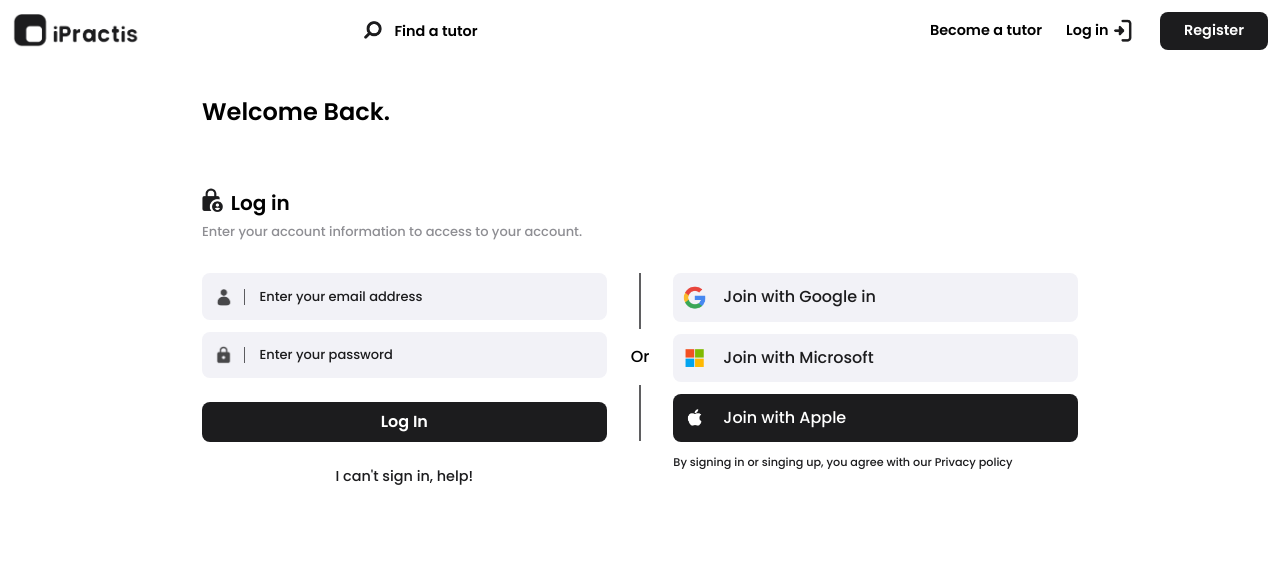
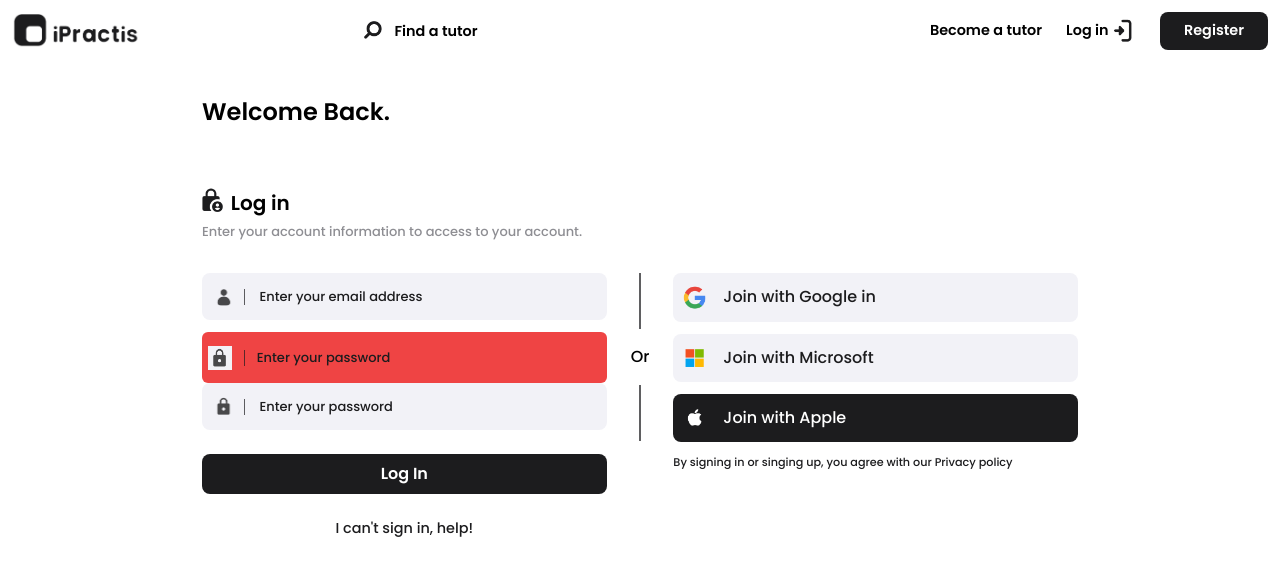
Before and after one commit to JoshuaDeveloper25/client-sayence-fiverr, a Next.js app: page /login in a window 1280 px wide. Shown: the top 576 px of the page. Built offline with nearby package versions, Linux system fonts and the light colour scheme.

Commit message:
Validando inputs

```diff
--- a/app/(public)/login/page.js
+++ b/app/(public)/login/page.js
@@ -1,3 +1,4 @@
+import BtnFormStatus from "@/app/components/BtnFormStatus";
 import microsoft from "../../assets/icons/microsoft.png";
 import lockUser from "../../assets/icons/lock-user.png";
 import google from "../../assets/icons/google.png";
@@ -6,7 +7,7 @@
 import lock from "../../assets/icons/lock.png";
 import user from "../../assets/icons/user.png";
 import Image from "next/image";
-import BtnFormStatus from "@/app/components/BtnFormStatus";
+import { Input } from "@/app/components/InputUtilities";
 
 export default function LogIn() {
   return (
@@ -41,6 +42,8 @@
                 required
               />
             </div>
+
+            <Input imgPath={lock} />
 
             <div className="flex items-center gap-2 rounded-lg py-3 px-2.5 bg-[#F2F2F7] mb-6">
               <Image alt="Lock Image" className="w-6" src={lock} />
--- /dev/null
+++ b/app/components/InputUtilities.jsx
@@ -0,0 +1,21 @@
+import Image from "next/image";
+
+export const Input = ({ inputProp, imgPath }) => {
+  return (
+    <label className="flex rounded-md overflow-hidden has-[input:invalid]:bg-red-500 bg-[#F2F2F7]">
+      {imgPath && (
+        <div className="flex items-center gap-3 px-1.5">
+          <Image alt="Lock Image" className="w-6 h-6" src={imgPath} />{" "}
+          <div className="flex-1 h-4 w-1.5 bg-[#1C1C1E]/70"></div>
+        </div>
+      )}
+
+      <input
+        {...inputProp}
+        placeholder="Enter your password"
+        className="bg-transparent outline-none w-full placeholder-[#1C1C1E] ST-3 px-1.5 py-4"
+        required
+      />
+    </label>
+  );
+};
--- a/app/rootComponents/components/SecondaryNav.jsx
+++ b/app/rootComponents/components/SecondaryNav.jsx
@@ -36,7 +36,7 @@
     <nav className="px-3 py-3">
       <div className="flex justify-between items-center gap-4">
         <div>
-          <Link href={"/applyAsTeacher"}>
+          <Link href={"/"}>
             <Image
               alt="Logo Image"
               className="w-32 inline-block"
@@ -128,7 +128,7 @@
               >
                 <div
                   id="dropdown"
-                  className="absolute top-14 right-0 z-10 rounded-lg shadow-xl bg-white border w-72 py-3 px-5"
+                  className="absolute top-14 right-0 z-[100] rounded-lg shadow-xl bg-white border w-72 py-3 px-5"
                 >
                   <div className="flex gap-3">
                     <Image
```
